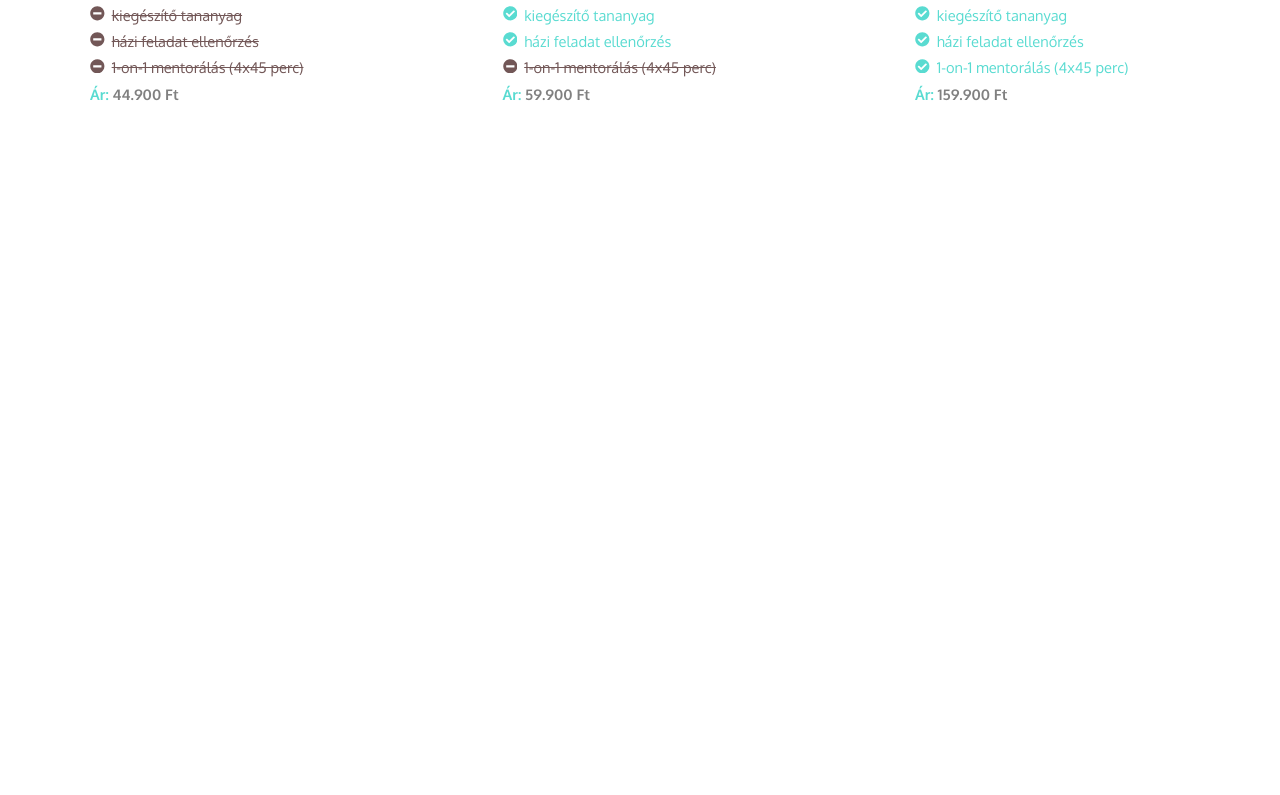
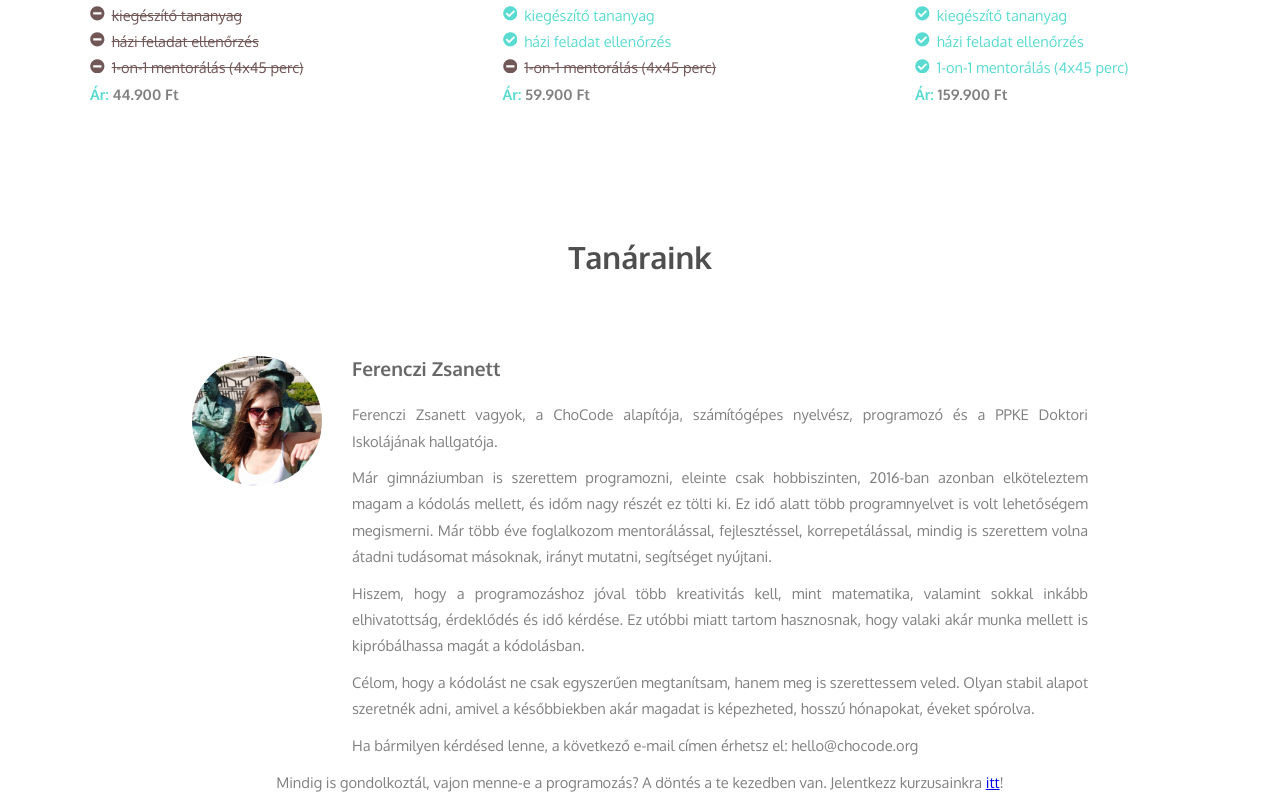
Before and after one commit to ferzs1/chocode-react, a React (Create React App) app: page / in a window 1280 px wide. Shown: the part 1971-2766 px from the top of the page. Before the commit the page ends 2128 px from the top, so only its background shows below. Built offline with nearby package versions, Linux system fonts and the light colour scheme.

Commit message:
Add Teacher component

```diff
--- a/src/App.js
+++ b/src/App.js
@@ -6,6 +6,7 @@ import AboutUs from './components/content/AboutUs/AboutUs';
 import { ParallaxProvider } from 'react-scroll-parallax';
 import Discounts from './components/content/Discounts/Discounts';
 import Packages from './components/content/Packages/Packages';
+import Teachers from './components/content/Teachers/Teachers';
 
 function App() {
   return (
@@ -16,7 +17,7 @@ function App() {
 					<AboutUs />
 					<Discounts />
           			<Packages />
-					{/* <Teachers /> */}
+					<Teachers />
 					{/* <Contact /> */}
 					{/* <Footer /> */}
 				</Layout>
--- /dev/null
+++ b/src/components/content/Teachers/Teacher/Teacher.js
@@ -0,0 +1,24 @@
+import React from 'react';
+import classes from './Teacher.module.css';
+
+const teacher = (props) => {
+	return (
+		<React.Fragment>
+			<img
+				src={require(`../../../../assets/images/${props.img}`)}
+				alt=""
+				className={classes.Profile}
+			/>
+			<span>
+				<p className={classes.Name}>{props.name}</p>
+				<section className={classes.Text}>
+					{props.intro.map((txt, id) => {
+						return <p key={id}>{txt}</p>;
+					})}
+				</section>
+			</span>
+		</React.Fragment>
+	);
+};
+
+export default teacher;
--- /dev/null
+++ b/src/components/content/Teachers/Teacher/Teacher.module.css
@@ -0,0 +1,21 @@
+.Profile {
+    border-radius: 50%;
+    width: 130px;
+    height: 130px;
+    margin-right:30px;
+}
+
+.Text {
+    color: gray;
+    font-size: 11pt;
+    line-height: 1.8em;
+}
+.Text p{
+    padding-bottom: 10px;
+}
+
+.Name {
+    font-weight: bold;
+    color: #686868;
+    padding-bottom: 20px;
+}
--- /dev/null
+++ b/src/components/content/Teachers/Teachers.js
@@ -0,0 +1,36 @@
+import React from 'react';
+import Teacher from './Teacher/Teacher';
+import classes from './Teachers.module.css';
+
+const teachers = (props) => {
+	const teachers = [
+		{
+			name: 'Ferenczi Zsanett',
+			intro: [
+				'Ferenczi Zsanett vagyok, a ChoCode alapítója, számítógépes nyelvész, programozó és a PPKE Doktori Iskolájának hallgatója.',
+				'Már gimnáziumban is szerettem programozni, eleinte csak hobbiszinten, 2016-ban azonban elköteleztem magam a kódolás mellett, és időm nagy részét ez tölti ki. Ez idő alatt több programnyelvet is volt lehetőségem megismerni. Már több éve foglalkozom mentorálással, fejlesztéssel, korrepetálással, mindig is szerettem volna átadni tudásomat másoknak, irányt mutatni, segítséget nyújtani.',
+				'Hiszem, hogy a programozáshoz jóval több kreativitás kell, mint matematika, valamint sokkal inkább elhivatottság, érdeklődés és idő kérdése. Ez utóbbi miatt tartom hasznosnak, hogy valaki akár munka mellett is kipróbálhassa magát a kódolásban.',
+				'Célom, hogy a kódolást ne csak egyszerűen megtanítsam, hanem meg is szerettessem veled. Olyan stabil alapot szeretnék adni, amivel a későbbiekben akár magadat is képezheted, hosszú hónapokat, éveket spórolva.',
+				'Ha bármilyen kérdésed lenne, a következő e-mail címen érhetsz el: hello@chocode.org',
+			],
+			image: 'zsani.jpg',
+		},
+	];
+	const teachersJsx = teachers.map((teacher) => (
+		<li key={teacher.name}>
+			<Teacher name={teacher.name} intro={teacher.intro} img={teacher.image} />
+		</li>
+	));
+	return (
+		<div className={classes.Teachers}>
+			<h2 className={classes.Header}>Tanáraink</h2>
+			<ul className={classes.TeacherList}>{teachersJsx}</ul>
+			<span className={classes.Text}>
+				Mindig is gondolkoztál, vajon menne-e a programozás? A döntés a te
+				kezedben van. Jelentkezz kurzusainkra <a href="/apply">itt</a>!
+			</span>
+		</div>
+	);
+};
+
+export default teachers;
--- /dev/null
+++ b/src/components/content/Teachers/Teachers.module.css
@@ -0,0 +1,26 @@
+.Teachers {
+    width: 70%;
+    margin: 0 auto;
+}
+
+.Header {
+    font-size: 1.6em;
+    color: rgb(79, 79, 79);
+    margin: 80px auto;
+}
+
+.TeacherList {
+    list-style: none;
+    text-align: justify;
+}
+
+.TeacherList li {
+    display: flex;
+    justify-content: space-between;
+}
+
+.Text {
+    color: gray;
+    font-size: 11pt;
+    line-height: 1.8em;
+}
```
Also changed, not shown: src/assets/images/zsani.jpg (added).
